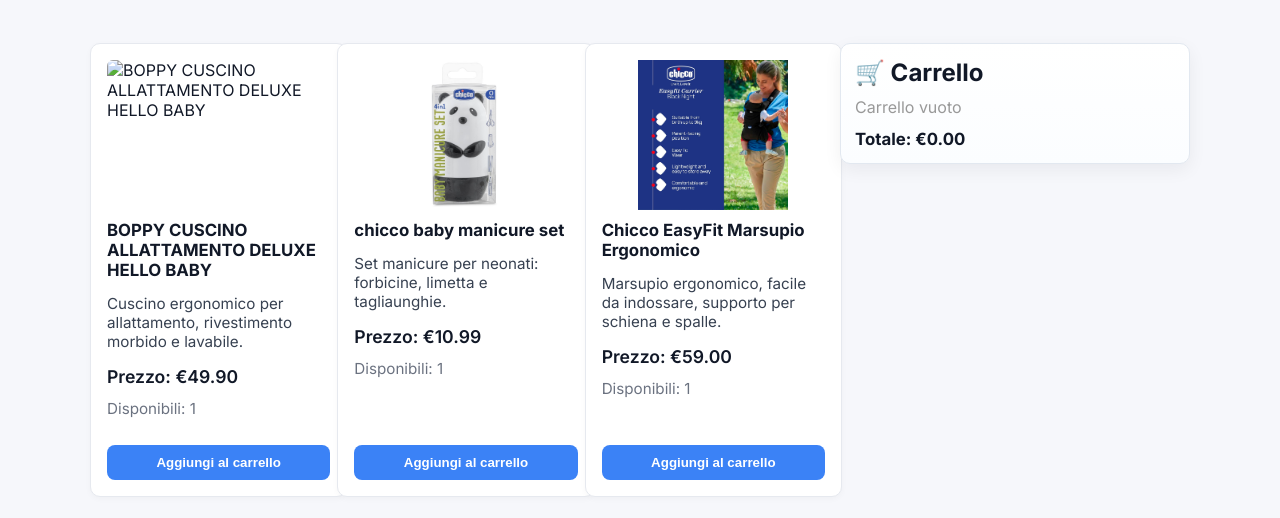
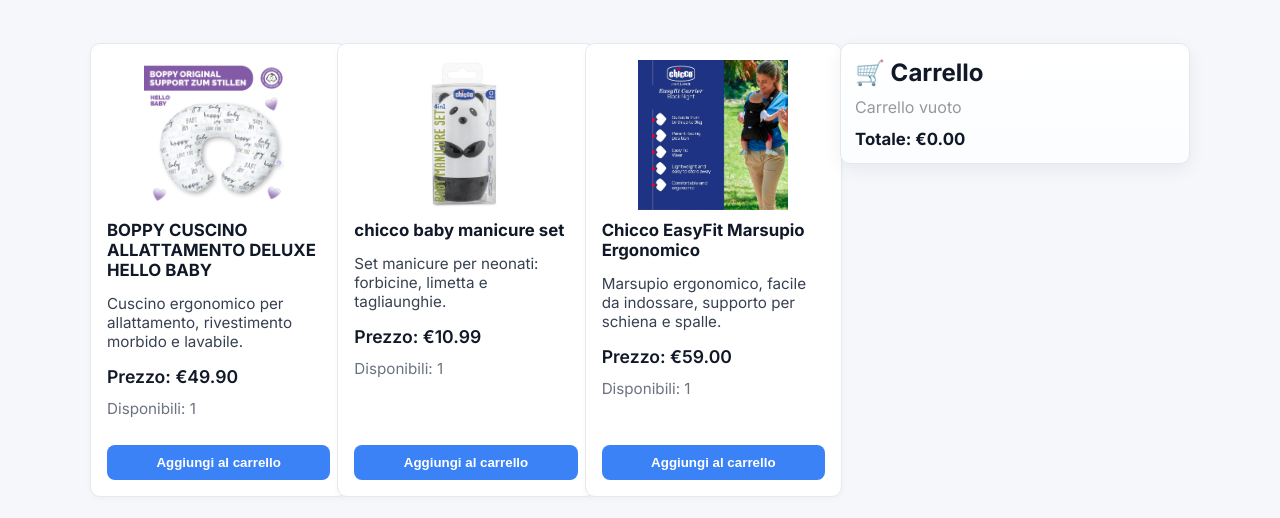
Before and after one commit to MonkeyDGigi90/lista-nascita, a website: page lista-lorenzo.html in a window 1280 px wide. Shown: the part 258-776 px from the top of the page. Drawn offline with Linux system fonts and the light colour scheme; no server answers.

Commit message:
Aggiornamento manuale lista Lorenzo

```diff
--- a/lista-lorenzo.html
+++ b/lista-lorenzo.html
@@ -136,7 +136,7 @@
     <div class="main">
       <div id="products" class="products-grid">
         <div class="product" data-product="Boppy Cuscino Allattamento Deluxe hello baby" data-price="49.90" data-stock="1">
-          <img class="product-img" src="Lorenzo/BOPPY CUSCINO ALLATTAMENTO DELUXE HELLO BABY prezzo 49.90.jpg CUSCINO ALLATTAMENTO DELUXE HELLO BABY prezzo 49.90.jpg" alt="BOPPY CUSCINO ALLATTAMENTO DELUXE HELLO BABY">
+          <img class="product-img" src="Lorenzo/BOPPY CUSCINO ALLATTAMENTO DELUXE HELLO BABY prezzo 49.90.jpg" alt="BOPPY CUSCINO ALLATTAMENTO DELUXE HELLO BABY">
           <h3>BOPPY CUSCINO ALLATTAMENTO DELUXE HELLO BABY</h3>
           <p class="desc">Cuscino ergonomico per allattamento, rivestimento morbido e lavabile.</p>
           <p class="price">Prezzo: €49.90</p>
```
